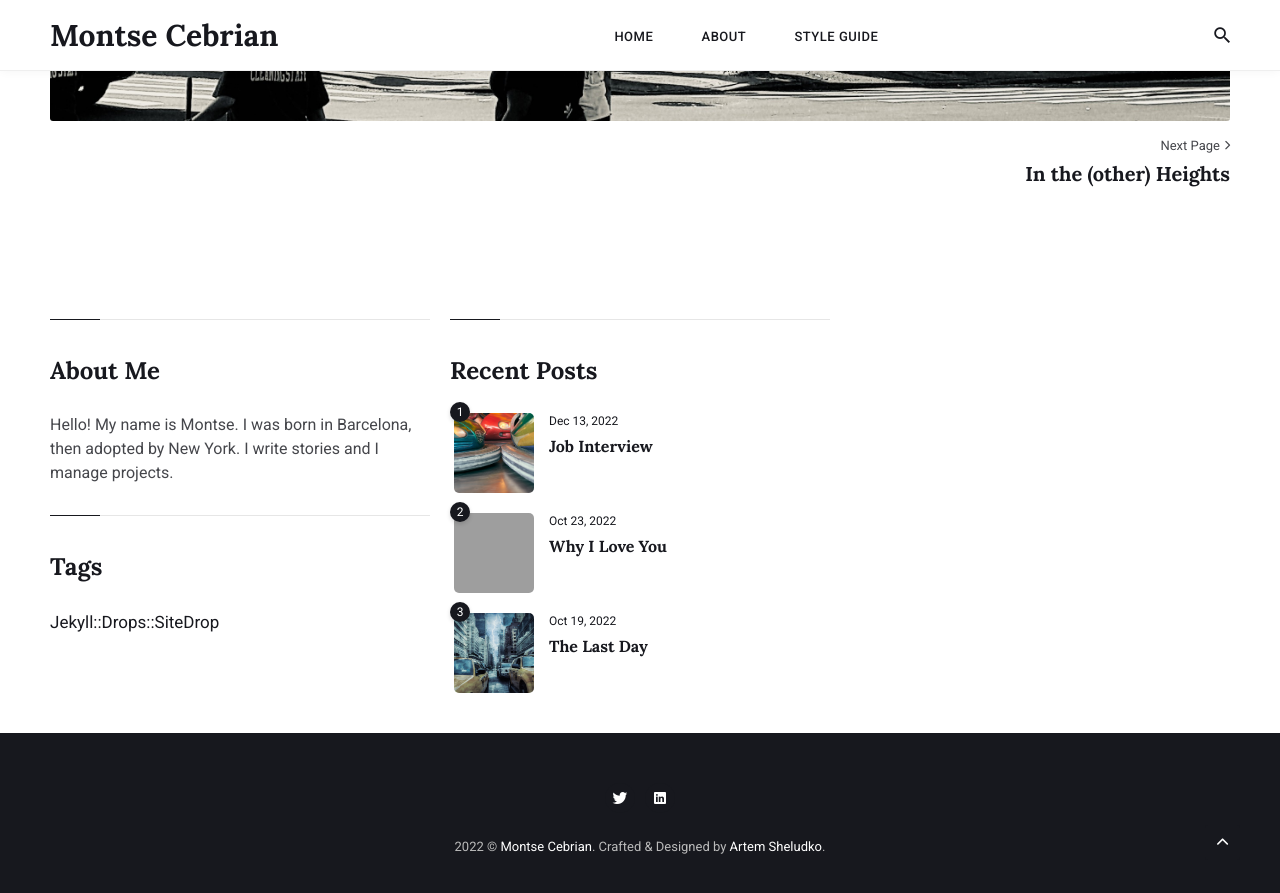
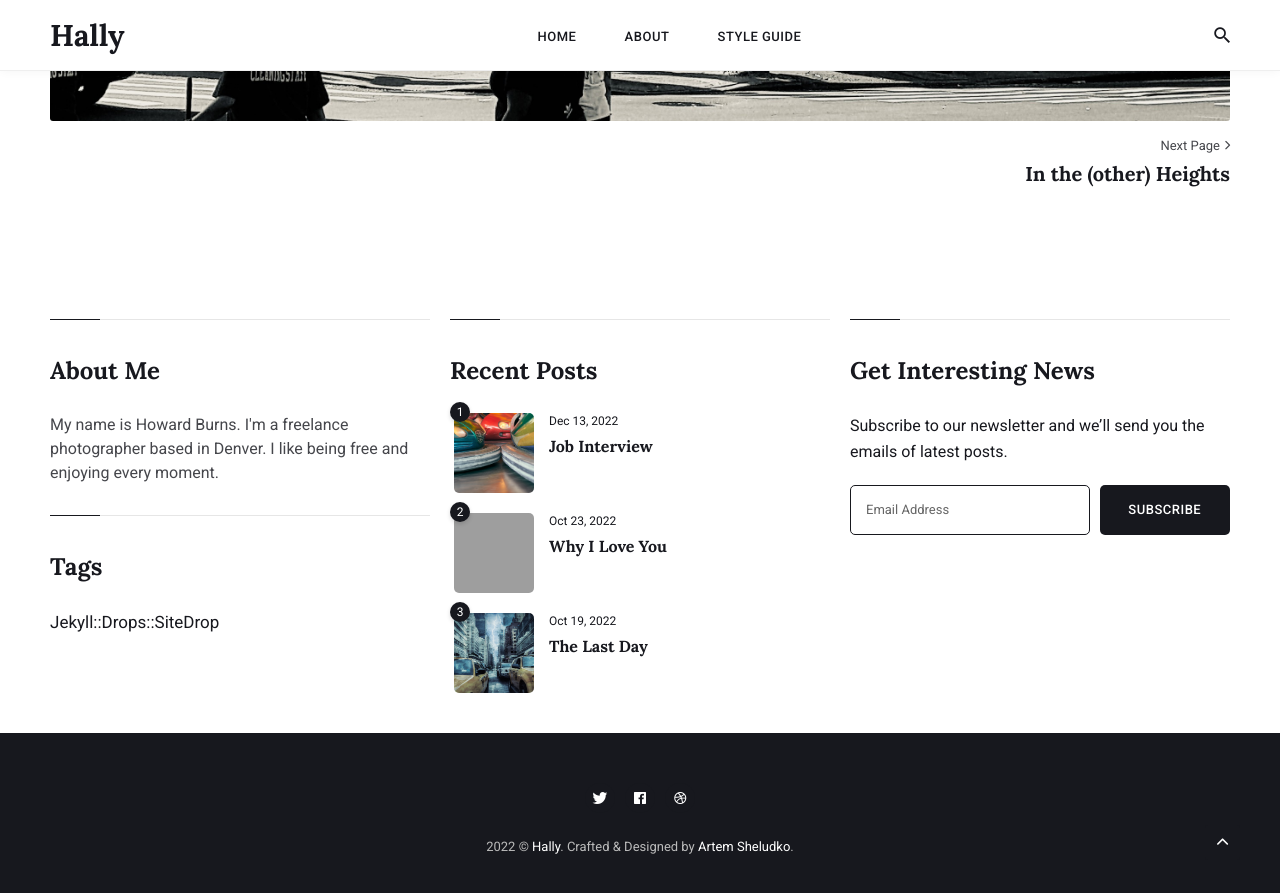
Before and after one commit to montsecebrian/montsecebrian.github.io, a Jekyll site: the page built from _posts/2021-08-29-In-a-galaxy-far-away.markdown, in a window 1280 px wide and 900 px high, scrolled down 2980 px. Shown: the top 893 px of the window. Built offline with Jekyll 4.4.1, drawn with Linux system fonts in a browser that asks for light colours; nearby versions of some CDN libraries; some of the changed text lies outside the part shown; grey boxes are pictures that could not be loaded.

Commit message:
Update _config.yml

```diff
--- a/_config.yml
+++ b/_config.yml
@@ -1,19 +1,19 @@
 #-------------------------------
 # General Site Settings
-title: Montse Cebrian
+title: Hally
 logo: # You can add own logo. For example '/images/logo.png'.
-description: Montse Cebrian personal site. Project Management. Short Stories.
+description: Hally is a modern and minimal Jekyll theme for sharing your ideas.
 baseurl: "" # the subpath of your site, e.g. /blog
-url: "https://www.montsecebrian.net" # the base hostname & protocol for your site, e.g. http://example.com
+url: "" # the base hostname & protocol for your site, e.g. http://example.com
 
 
 #-------------------------------
 # Author Settings
 author:
-  name: Montse Cebrian
-  image: '/images/Montse_Headshot_small.jpg'
-  avatar: '/images/Montse_Headshot_small.jpg'
-  description: Hello! My name is Montse. I was born in Barcelona, then adopted by New York. I write stories and I manage projects.
+  name: Howard Burns
+  image: '/images/01.jpg'
+  avatar: '/images/01.jpg'
+  description: My name is Howard Burns. I'm a freelance photographer based in Denver. I like being free and enjoying every moment.
 
 
 #-------------------------------
@@ -22,18 +22,19 @@ author:
 # Example of adding a new link to the footer - {icon: "ion-logo-github", link: "https://github.com"}
 # Other icons can be found at https://ionicons.com/v4/
 contact:
-- {name: "Twitter", icon: "ion-logo-twitter", link: "https://twitter.com/Montsinya"}
-- {name: "Facebook", icon: "ion-logo-linkedin", link: "https://www.linkedin.com/in/montsecebrian/"}
+- {name: "Twitter", icon: "ion-logo-twitter", link: "https://twitter.com"}
+- {name: "Facebook", icon: "ion-logo-facebook", link: "https://facebook.com"}
+- {name: "Dribbble", icon: "ion-logo-dribbble", link: "https://dribbble.com"}
 
 
 #-------------------------------
 # Comment Section (Disqus)
-disqus-identifier: # add your shortname for Disqus Comment. For example mr-brown
+disqus-identifier: mr-brown # add your shortname for Disqus Comment. For example mr-brown
 
 
 #-------------------------------
 # Newsletter
-mailchimp: false # To enable the mailchimp form, use the value true. To turn off use the value false.
+mailchimp: true # To enable the mailchimp form, use the value true. To turn off use the value false.
 mailchimp-identifier: # Add your MailChimp form identifier. For example - blogenjoyfreedom.us16.list-manage.com/subscribe/post?u=cd56155d76ddeeb4c0bc4d080&amp;id=7a526cd13e
 mailchimp-description: Subscribe to our newsletter and we’ll send you the emails of latest posts.
 
```
